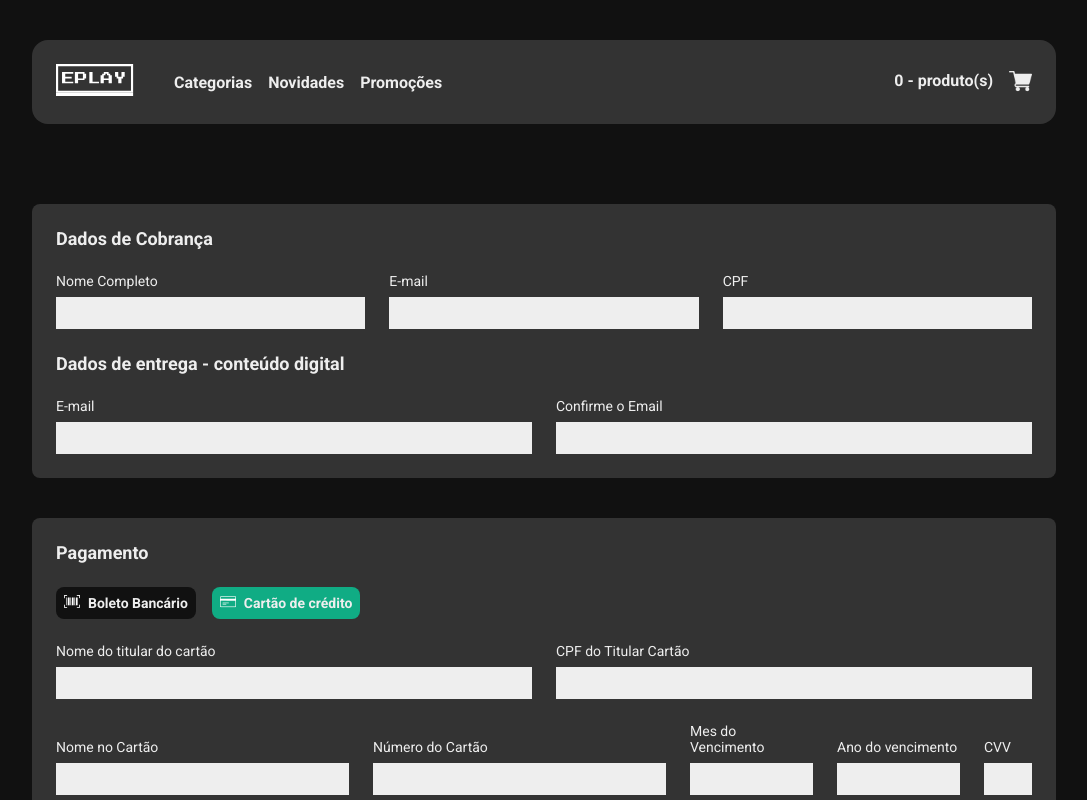
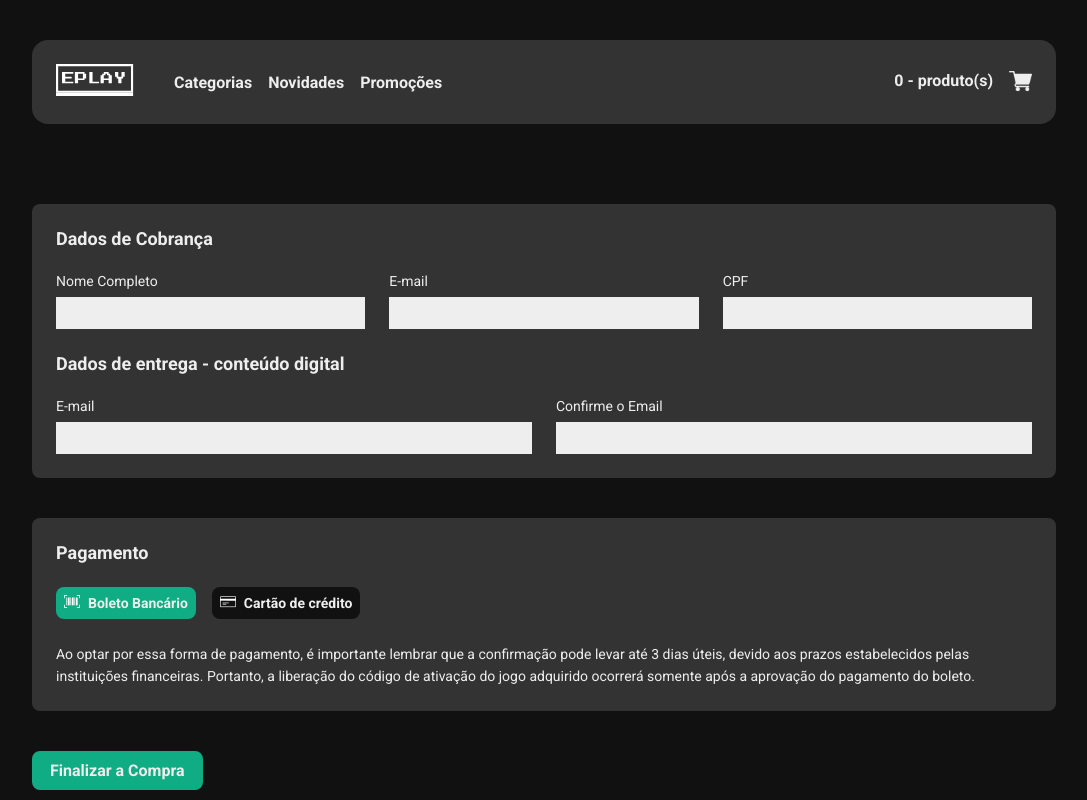
Before and after one commit to thallesrafaell/eplay, a React (Create React App) app: page /checkout in a window 1280 px wide. Shown: the top 800 px of the page, without its empty margins (96-1183 px from the left). Built offline with nearby package versions, Linux system fonts and the light colour scheme.

Commit message:
Adicionando validações ao  formulário

```diff
--- a/package.json
+++ b/package.json
@@ -11,6 +11,7 @@
     "@types/node": "^16.18.23",
     "@types/react": "^18.0.31",
     "@types/react-dom": "^18.0.11",
+    "formik": "^2.4.5",
     "react": "^18.2.0",
     "react-dom": "^18.2.0",
     "react-redux": "^9.0.4",
@@ -19,7 +20,8 @@
     "react-scripts": "5.0.1",
     "styled-components": "^6.1.1",
     "typescript": "^4.9.5",
-    "web-vitals": "^2.1.4"
+    "web-vitals": "^2.1.4",
+    "yup": "^1.3.3"
   },
   "scripts": {
     "start": "react-scripts start",
--- a/src/Pages/Checkout/index.tsx
+++ b/src/Pages/Checkout/index.tsx
@@ -4,38 +4,157 @@ import Card from '../../components/Card'
 import { InputGroup, Row, TabButton } from './styles'
 import boleto from '../../assets/images/barcode.png'
 import cartao from '../../assets/images/credit-card.png'
+import { useFormik } from 'formik'
+import * as Yup from 'yup'
 
 const Checkout = () => {
-  const [payWithCard, setPayWithCard] = useState(true)
+  const [payWithCard, setPayWithCard] = useState(false)
+  const form = useFormik({
+    initialValues: {
+      fullName: '',
+      email: '',
+      cpf: '',
+      deliveryEmail: '',
+      confirmDeliveryEmail: '',
+      cardOwner: '',
+      cpfCardOwner: '',
+      cardDisplayName: '',
+      cardNumber: '',
+      expireMonth: '',
+      expireYear: '',
+      cardCode: '',
+      installments: 1
+    },
+    validationSchema: Yup.object({
+      fullName: Yup.string()
+        .min(5, 'O nome precisa ter pelo meno 5 caracteres.')
+        .required('Este campo e obrigatório..'),
+      email: Yup.string()
+        .email('E-mail inválido.')
+        .required('Este campo e obrigatório.'),
+      deliveryEmail: Yup.string()
+        .email('E-mail inválido.')
+        .required('Este campo e obrigatório.'),
+      confirmDeliveryEmail: Yup.string()
+        .oneOf([Yup.ref('deliveryEmail')], 'Os e-mails são diferentes.')
+        .required('Este campo e obrigatório.'),
+
+      cpf: Yup.string()
+        .min(14, 'O campo precisa ter 14 caracteres.')
+        .max(14, 'O campo precisa ter 14 caracteres.')
+        .required('Este campo e obrigatório.'),
+      cardOwner: Yup.string().when((values, schema) =>
+        payWithCard ? schema.required('O campo e Obrigatório.') : schema
+      ),
+      cpfCardOwner: Yup.string().when((values, schema) =>
+        payWithCard ? schema.required('O campo e Obrigatório.') : schema
+      ),
+      cardDisplayName: Yup.string().when((values, schema) =>
+        payWithCard ? schema.required('O campo e Obrigatório.') : schema
+      ),
+      cardNumber: Yup.string().when((values, schema) =>
+        payWithCard ? schema.required('O campo e Obrigatório.') : schema
+      ),
+      expireMonth: Yup.string().when((values, schema) =>
+        payWithCard ? schema.required('O campo e Obrigatório.') : schema
+      ),
+      expireYear: Yup.string().when((values, schema) =>
+        payWithCard ? schema.required('O campo e Obrigatório.') : schema
+      ),
+      cardCode: Yup.string().when((values, schema) =>
+        payWithCard ? schema.required('O campo e Obrigatório.') : schema
+      )
+    }),
+    onSubmit: (values) => {
+      console.log(values)
+    }
+  })
+
+  const getErrorMessage = (fieldName: string, message?: string) => {
+    const estaAlterado = fieldName in form.touched
+    const estaInvalido = fieldName in form.errors
+
+    if (estaAlterado && estaInvalido) return message
+    return ''
+  }
 
   return (
-    <div className="container">
+    <form onSubmit={form.handleSubmit} className="container">
       <>
         <Card title="Dados de Cobrança">
           <>
             <Row>
               <InputGroup>
                 <label htmlFor="fullName">Nome Completo</label>
-                <input id="fullName" type="text" />
+                <input
+                  id="fullName"
+                  type="text"
+                  name="fullName"
+                  value={form.values.fullName}
+                  onBlur={form.handleBlur}
+                  onChange={form.handleChange}
+                />
+                <small>
+                  {getErrorMessage('fullName', form.errors.fullName)}
+                </small>
               </InputGroup>
               <InputGroup>
                 <label htmlFor="email">E-mail</label>
-                <input id="email" type="email" />
+                <input
+                  id="email"
+                  type="email"
+                  name="email"
+                  value={form.values.email}
+                  onBlur={form.handleBlur}
+                  onChange={form.handleChange}
+                />
+                <small>{getErrorMessage('email', form.errors.email)}</small>
               </InputGroup>
               <InputGroup>
                 <label htmlFor="cpf">CPF</label>
-                <input id="cpf" type="number" />
+                <input
+                  id="cpf"
+                  type="text"
+                  name="cpf"
+                  value={form.values.cpf}
+                  onBlur={form.handleBlur}
+                  onChange={form.handleChange}
+                />
+                <small>{getErrorMessage('cpf', form.errors.cpf)}</small>
               </InputGroup>
             </Row>
             <h3 className="margin-top">Dados de entrega - conteúdo digital</h3>
             <Row>
               <InputGroup>
                 <label htmlFor="deliveryEmail">E-mail</label>
-                <input id="deliveryEmail" type="email" />
+                <input
+                  id="deliveryEmail"
+                  type="email"
+                  name="deliveryEmail"
+                  value={form.values.deliveryEmail}
+                  onBlur={form.handleBlur}
+                  onChange={form.handleChange}
+                />
+                <small>
+                  {getErrorMessage('deliveryEmail', form.errors.deliveryEmail)}
+                </small>
               </InputGroup>
               <InputGroup>
                 <label htmlFor="confirmDeliveryEmail">Confirme o Email</label>
-                <input id="confirmDeliveryEmail" type="email" />
+                <input
+                  id="confirmDeliveryEmail"
+                  type="email"
+                  name="confirmDeliveryEmail"
+                  value={form.values.confirmDeliveryEmail}
+                  onBlur={form.handleBlur}
+                  onChange={form.handleChange}
+                />
+                <small>
+                  {getErrorMessage(
+                    'confirmDeliveryEmail',
+                    form.errors.confirmDeliveryEmail
+                  )}
+                </small>
               </InputGroup>
             </Row>
           </>
@@ -43,6 +162,7 @@ const Checkout = () => {
         <Card title="Pagamento">
           <>
             <TabButton
+              type="button"
               isActive={!payWithCard}
               onClick={() => setPayWithCard(false)}
             >
@@ -50,6 +170,7 @@ const Checkout = () => {
               Boleto Bancário
             </TabButton>
             <TabButton
+              type="button"
               isActive={payWithCard}
               onClick={() => setPayWithCard(true)}
             >
@@ -73,45 +194,130 @@ const Checkout = () => {
                       <label htmlFor="cardOwner">
                         Nome do titular do cartão
                       </label>
-                      <input type="text" id="cardOwner" />
+                      <input
+                        type="text"
+                        id="cardOwner"
+                        name="cardOwner"
+                        value={form.values.cardOwner}
+                        onBlur={form.handleBlur}
+                        onChange={form.handleChange}
+                      />
+                      <small>
+                        {getErrorMessage('cardOwner', form.errors.cardOwner)}
+                      </small>
                     </InputGroup>
                     <InputGroup>
                       <label htmlFor="cpfCardOwner">
                         CPF do Titular Cartão
                       </label>
-                      <input id="cpfCardOwner" type="number" />
+                      <input
+                        id="cpfCardOwner"
+                        type="text"
+                        name="cpfCardOwner"
+                        value={form.values.cpfCardOwner}
+                        onBlur={form.handleBlur}
+                        onChange={form.handleChange}
+                      />
+                      <small>
+                        {getErrorMessage(
+                          'cpfCardOwner',
+                          form.errors.cpfCardOwner
+                        )}
+                      </small>
                     </InputGroup>
                   </Row>
-                  <Row marginTop="24px">
+                  <Row margintop="24px">
                     <InputGroup>
                       <label htmlFor="cardDisplayName">Nome no Cartão</label>
-                      <input type="text" id="cardDisplayName" />
+                      <input
+                        type="text"
+                        id="cardDisplayName"
+                        name="cardDisplayName"
+                        value={form.values.cardDisplayName}
+                        onBlur={form.handleBlur}
+                        onChange={form.handleChange}
+                      />
+                      <small>
+                        {getErrorMessage('cardNumber', form.errors.cardNumber)}
+                      </small>
                     </InputGroup>
                     <InputGroup>
                       <label htmlFor="CardNumber">Número do Cartão</label>
-                      <input id="CardNumber" type="number" />
+                      <input
+                        id="cardNumber"
+                        type="text"
+                        name="cardNumber"
+                        value={form.values.cardNumber}
+                        onBlur={form.handleBlur}
+                        onChange={form.handleChange}
+                      />
                     </InputGroup>
-                    <InputGroup maxWidth="123px">
+                    <InputGroup maxwidth="123px">
                       <label htmlFor="expireMonth">Mes do Vencimento</label>
-                      <input id="expireMonth" type="number" />
+                      <input
+                        id="expireMonth"
+                        type="text"
+                        name="expireMonth"
+                        value={form.values.expireMonth}
+                        onBlur={form.handleBlur}
+                        onChange={form.handleChange}
+                      />
+                      <small>
+                        {getErrorMessage(
+                          'expireMonth',
+                          form.errors.expireMonth
+                        )}
+                      </small>
                     </InputGroup>
-                    <InputGroup maxWidth="123px">
+                    <InputGroup maxwidth="123px">
                       <label htmlFor="expireYear">Ano do vencimento</label>
-                      <input id="expireYear" type="number" />
+                      <input
+                        id="expireYear"
+                        type="text"
+                        name="expireYear"
+                        value={form.values.expireYear}
+                        onBlur={form.handleBlur}
+                        onChange={form.handleChange}
+                      />
+                      <small>
+                        {getErrorMessage('expireYear', form.errors.expireYear)}
+                      </small>
                     </InputGroup>
-                    <InputGroup maxWidth="48px">
+                    <InputGroup maxwidth="48px">
                       <label htmlFor="cardCode">CVV</label>
-                      <input id="cardCode" type="number" />
+                      <input
+                        type="text"
+                        id="cardCode"
+                        name="cardCode"
+                        value={form.values.cardCode}
+                        onBlur={form.handleBlur}
+                        onChange={form.handleChange}
+                      />
+                      <small>
+                        {getErrorMessage('cardCode', form.errors.cardCode)}
+                      </small>
                     </InputGroup>
                   </Row>
-                  <Row marginTop="24px">
-                    <InputGroup maxWidth="158px">
+                  <Row margintop="24px">
+                    <InputGroup maxwidth="158px">
                       <label htmlFor="installments">Parcelamento</label>
-                      <select name="" id="">
+                      <select
+                        id="installments"
+                        name="installments"
+                        value={form.values.cardNumber}
+                        onBlur={form.handleBlur}
+                        onChange={form.handleChange}
+                      >
                         <option value="">1x de R$ 300,00</option>
                         <option value="">2x de R$ 150,00</option>
                         <option value="">3x de R$ 100,00</option>
                       </select>
+                      <small>
+                        {getErrorMessage(
+                          'installments',
+                          form.errors.installments
+                        )}
+                      </small>
                     </InputGroup>
                   </Row>
                 </>
@@ -119,11 +325,15 @@ const Checkout = () => {
             </div>
           </>
         </Card>
-        <Button type="button" title="Clique aqui para finalizar a compra">
+        <Button
+          onClick={form.handleSubmit}
+          type="button"
+          title="Clique aqui para finalizar a compra"
+        >
           Finalizar a Compra
         </Button>
       </>
-    </div>
+    </form>
   )
 }
 
--- a/src/Pages/Checkout/styles.ts
+++ b/src/Pages/Checkout/styles.ts
@@ -2,11 +2,11 @@ import styled from 'styled-components'
 import { cores } from '../../styles'
 
 type InputGroupProps = {
-  maxWidth?: string
+  maxwidth?: string
 }
 
 type RowProps = {
-  marginTop?: string
+  margintop?: string
 }
 
 type TabButtonProps = {
@@ -16,13 +16,13 @@ type TabButtonProps = {
 export const Row = styled.div<RowProps>`
   display: flex;
   column-gap: 24px;
-  margin-top: ${(props) => props.marginTop || 'auto'};
+  margin-top: ${(props) => props.margintop || 'auto'};
   align-items: flex-end;
 `
 
 export const InputGroup = styled.div<InputGroupProps>`
   flex: auto;
-  max-width: ${(props) => props.maxWidth || 'auto'};
+  max-width: ${(props) => props.maxwidth || 'auto'};
   label {
     font-size: 14px;
     margin-bottom: 8px;
--- a/src/components/Hero/index.tsx
+++ b/src/components/Hero/index.tsx
@@ -42,7 +42,7 @@ const Hero = ({ game }: Props) => {
               type="button"
               title="Clique para adicionar ao carrinho"
               variant="primary"
-              onclick={addToCart}
+              onClick={addToCart}
             >
               Adicionar ao Carrinho
             </Button>
```
Also changed, not shown: src/components/Button/index.tsx (+4 -4 lines), 1 other file (tests, documents, lock files or other folders).
